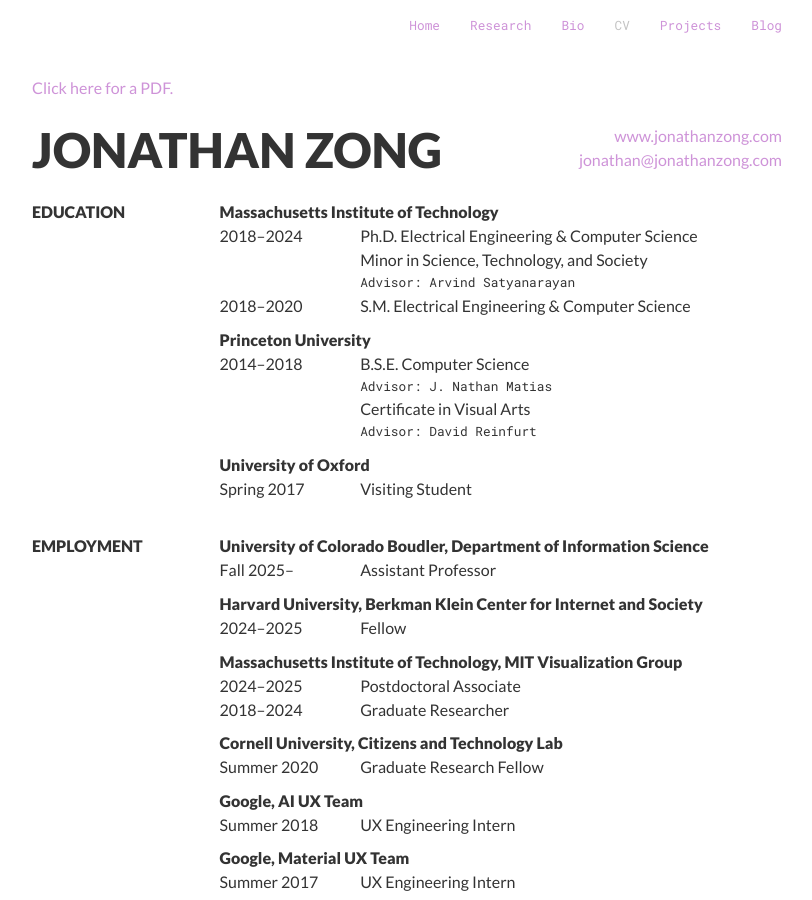
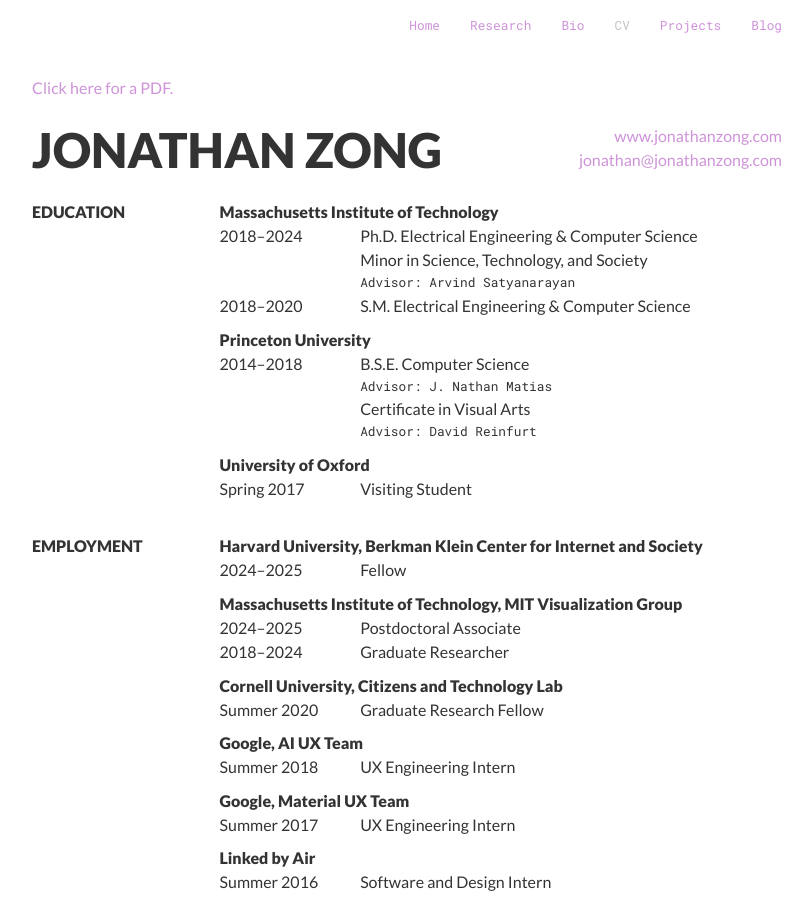
Before and after one commit to jonathanzong/jonathanzong.com, a Jekyll site: the page built from cv.html, in a window 1280 px wide and 900 px high. Shown: the whole window, without its empty margins (233-1045 px from the left). Built offline with Jekyll 4.4.1, drawn with Linux system fonts in a browser that asks for light colours; nearby versions of some CDN libraries.

Commit message:
comment future

```diff
--- a/cv.html
+++ b/cv.html
@@ -86,7 +86,7 @@
     <h2>Employment</h2>
   </div>
   <div class="col-print-9">
-    <div class="entry">
+    <!-- <div class="entry">
       <h3>University of Colorado Boudler, Department of Information Science</h3>
 
       <div style="display:flex">
@@ -97,7 +97,7 @@
           <div>Assistant Professor</div>
         </div>
       </div>
-    </div>
+    </div> -->
 
     <div class="entry">
       <h3>Harvard University, Berkman Klein Center for Internet and Society</h3>
```
